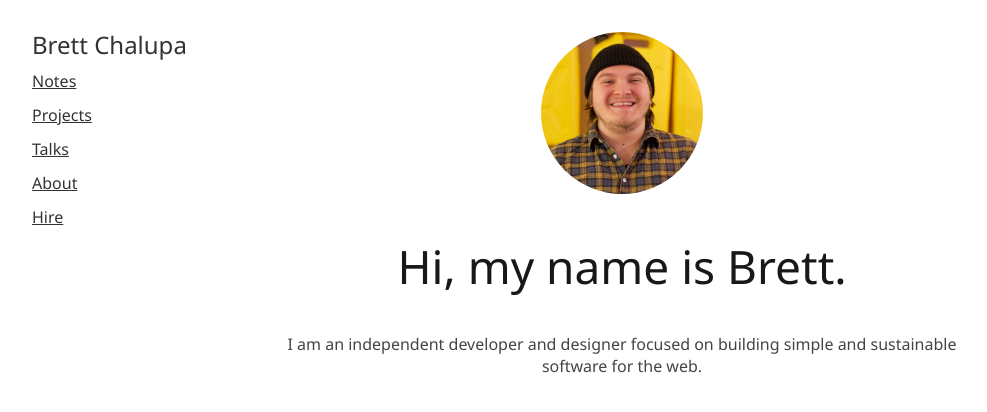
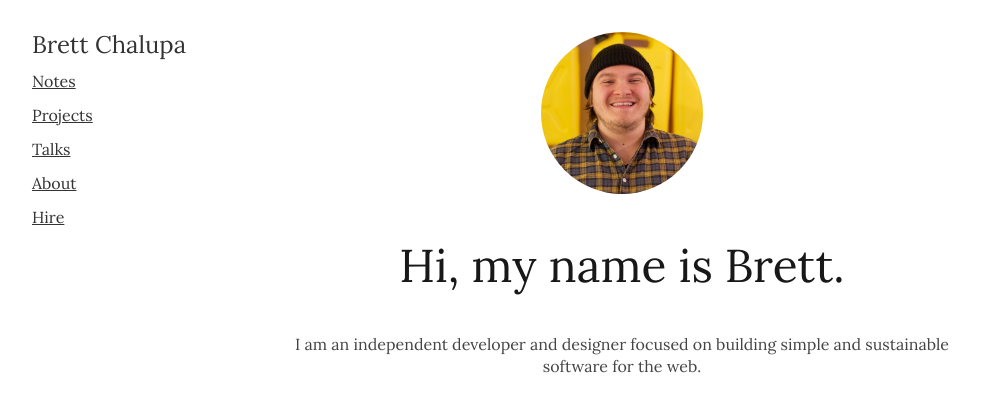
Before and after one commit to brettchalupa/brettchalupa.github.io, a Jekyll site: the page built from index.html, in a window 1280 px wide. Shown: the top 412 px of the page, without its empty margins (138-1125 px from the left). Built offline with Jekyll 4.4.1, drawn with Linux system fonts in a browser that asks for light colours; a script that is not in the unit is left out.

Commit message:
Update font family to Lora
This is the first commit in a series of commits for refreshing the site
with a new design. This sets the font family to the OFL-licensed Lora
font family, served from Google Fonts.

```diff
--- a/_layouts/default.html
+++ b/_layouts/default.html
@@ -6,6 +6,8 @@
     <meta name="viewport" content="width=device-width, initial-scale=1, maximum-scale=1">
 
     <link href='http://fonts.googleapis.com/css?family=Noto+Sans:400,400italic,700,700italic' rel='stylesheet' type='text/css'>
+
+    <link href="https://fonts.googleapis.com/css?family=Lora:400,400i,700,700i" rel="stylesheet">
 
     <link rel="stylesheet" href="/css/styles.css">
 
--- a/_sass/layout.scss
+++ b/_sass/layout.scss
@@ -17,14 +17,15 @@
 /* #Site Styles
 ================================================== */
 
+$font-family: 'Lora', serif;
 
 h1, h2, h3, h4, h5, h6 {
-  font-family: 'Noto Sans', Helvetica, Arial, sans-serif;
+  font-family: $font-family;
   font-weight: 400;
 }
 
 p, ul, ol, li, span, blockquote, small {
-  font-family: 'Noto Sans', Helvetica, Arial, sans-serif;
+  font-family: $font-family;
   font-weight: 400;
   font-size: 16px;
   line-height: 22px;
```
